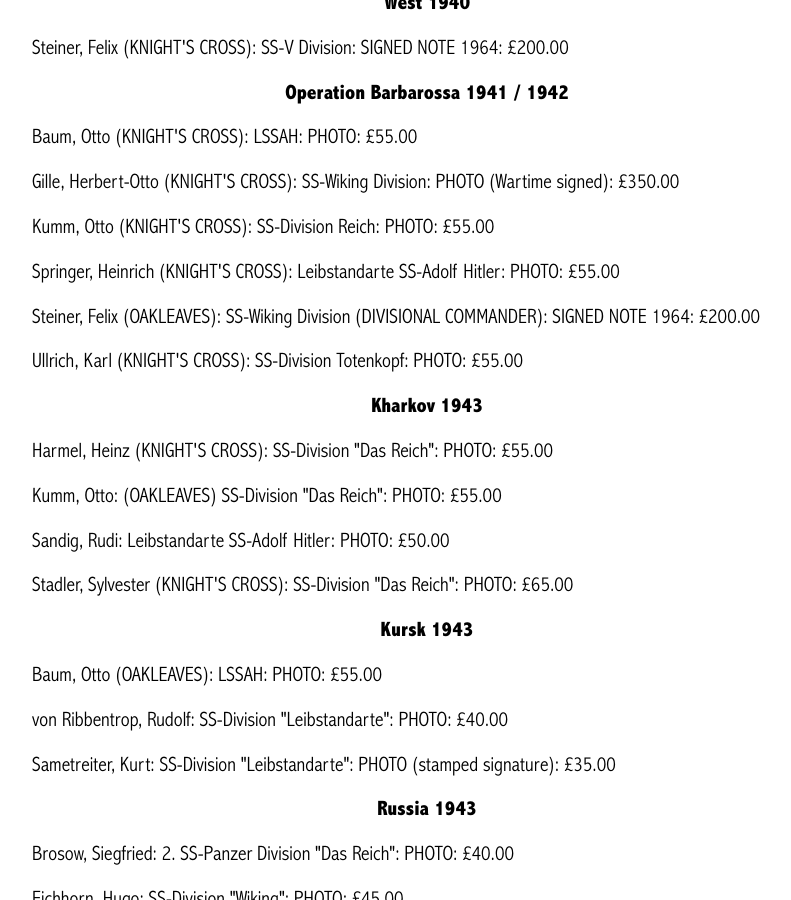
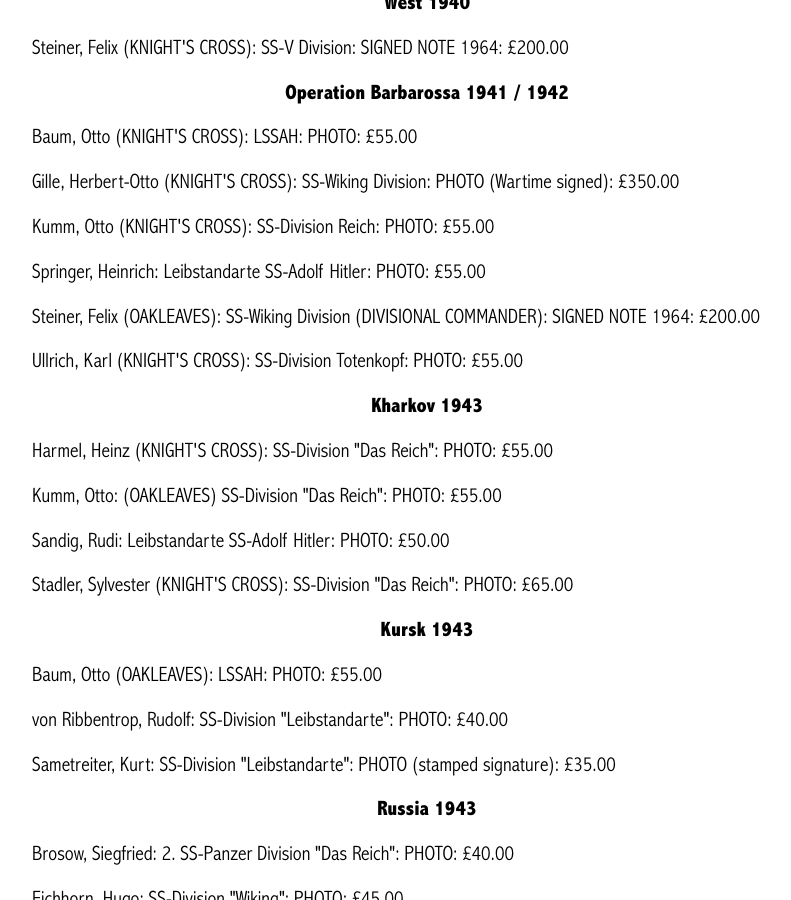
Before and after one commit to lahphotographs/lahphotographs.github.com, a Jekyll site: the page built from Waffen_SS_photos.md, in a window 1280 px wide and 900 px high, scrolled down 600 px. Shown: the whole window, without its empty margins (213-1004 px from the left). Built offline with Jekyll 4.4.1, drawn with Linux system fonts in a browser that asks for light colours.

Commit message:
Update Waffen_SS_photos.md

```diff
--- a/Waffen_SS_photos.md
+++ b/Waffen_SS_photos.md
@@ -21,7 +21,7 @@ permalink: /waffen_ss_photos.html
 <p>Baum, Otto (KNIGHT'S CROSS): LSSAH: PHOTO: £55.00
 <p>Gille, Herbert-Otto (KNIGHT'S CROSS): SS-Wiking Division: PHOTO (Wartime signed): £350.00
 <p>Kumm,	Otto (KNIGHT'S CROSS):	SS-Division Reich:	PHOTO: £55.00
-<p>Springer,	Heinrich (KNIGHT'S CROSS):	Leibstandarte SS-Adolf Hitler:	PHOTO: £55.00
+<p>Springer,	Heinrich:	Leibstandarte SS-Adolf Hitler:	PHOTO: £55.00
 <p>Steiner,	Felix (OAKLEAVES):	SS-Wiking Division (DIVISIONAL COMMANDER):	SIGNED NOTE 1964: £200.00
 <p>Ullrich,	Karl (KNIGHT'S CROSS):	SS-Division Totenkopf:	PHOTO: £55.00
 <br />
```
